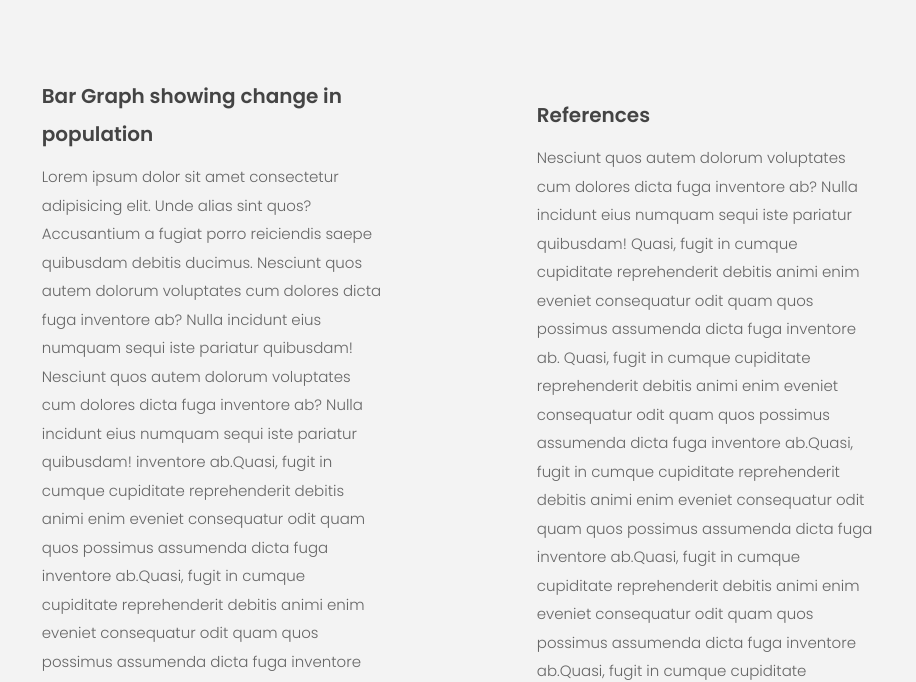
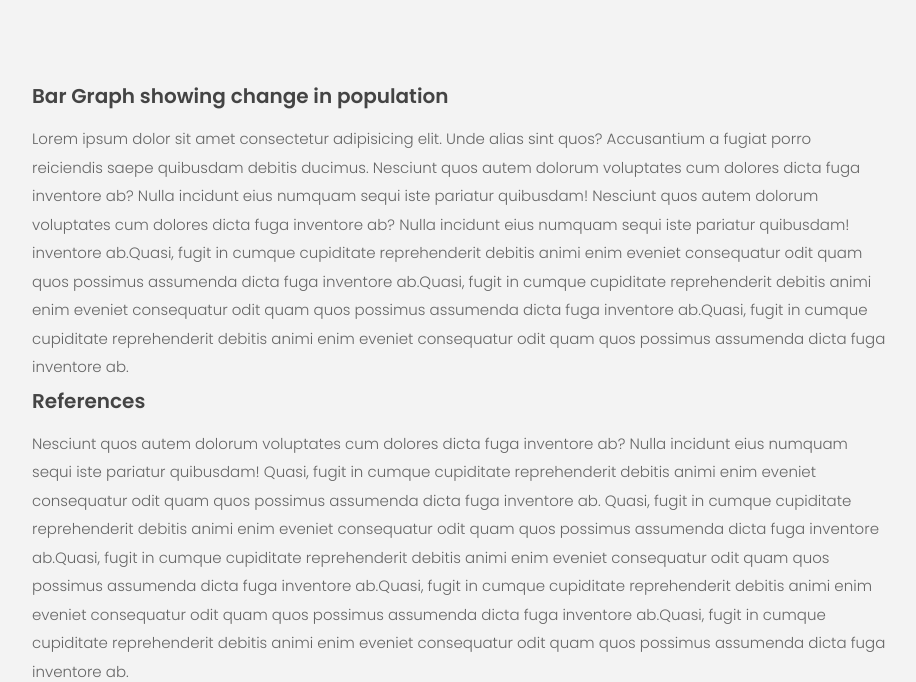
Before and after one commit to mohdnihal29/portfolio-javascript-d3-css-html, a plain HTML site: page index.html in a window 1280 px wide. Shown: the part 1102-1784 px from the top of the page, without its empty margins (181-1097 px from the left). Drawn offline with nearby package versions, Linux system fonts and the light colour scheme.

Commit message:
Bar graph

```diff
--- a/parramattaBarGraph.js
+++ b/parramattaBarGraph.js
@@ -1,6 +1,6 @@
 const MARGIN = { LEFT: 300, RIGHT: 130, TOP: 100, BOTTOM: 170 };
-const WIDTH = 900 - MARGIN.LEFT - MARGIN.RIGHT;
-const HEIGHT = 800 - MARGIN.TOP - MARGIN.BOTTOM;
+const WIDTH = 800 - MARGIN.LEFT - MARGIN.RIGHT;
+const HEIGHT = 700 - MARGIN.TOP - MARGIN.BOTTOM;
 
 // /////////////////////////////1
 
--- a/style.css
+++ b/style.css
@@ -233,10 +233,9 @@ h4 {
 
 /* FEATURES */
 .features {
-   display: grid;
-  grid-template-columns: 1fr 1fr;
-  gap: 1em;
-  margin: 0 12rem;
+  display: flex;
+  flex-direction: column;
+  align-items: center;
 }
 
 .features__img {
```
